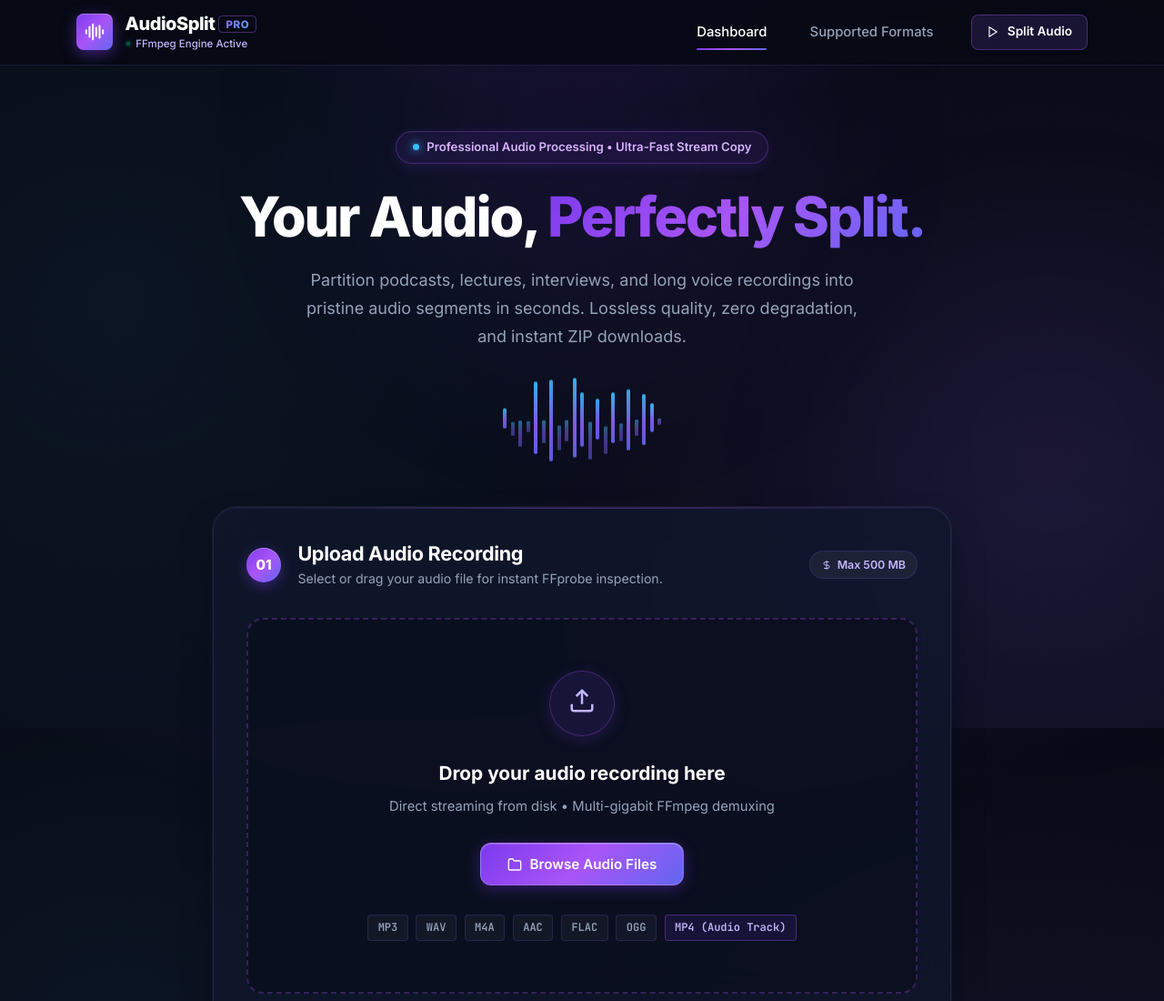
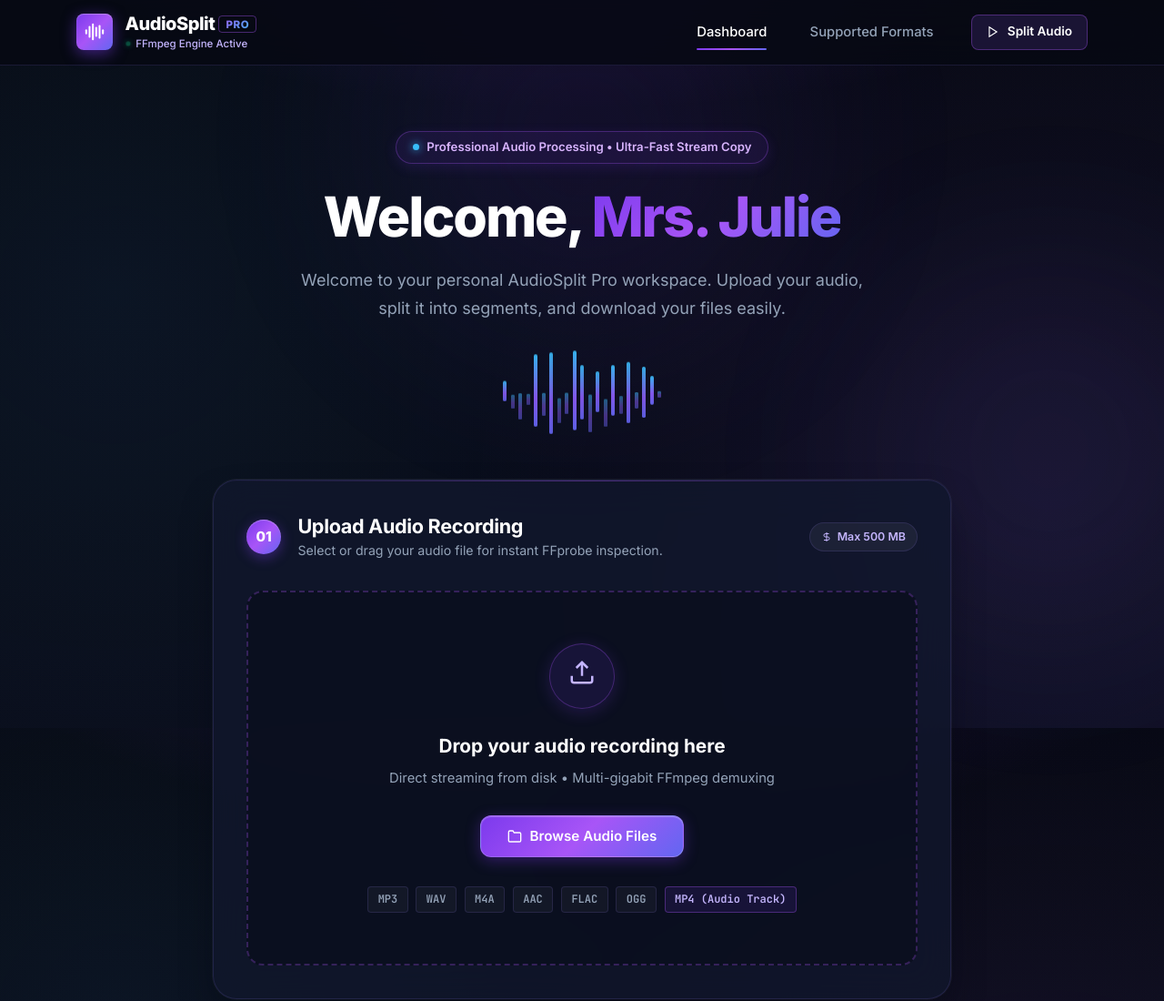
Before and after one commit to vinithmathew972/AudioSplit-Pro, a plain HTML site: page frontend/index.html in a window 1280 px wide. Shown: the top 1100 px of the page at 91% size. Drawn offline with Linux system fonts and the light colour scheme.

Commit message:
personalize audiosplit

```diff
--- a/frontend/index.html
+++ b/frontend/index.html
@@ -68,10 +68,10 @@
           <span class="badge-dot"></span>
           <span>Professional Audio Processing • Ultra-Fast Stream Copy</span>
         </div>
-        <h1 class="hero-title">Your Audio, <span class="gradient-text">Perfectly Split.</span></h1>
+        <h1 class="hero-title">Welcome, <span class="gradient-text">Mrs. Julie</span></h1>
         <p class="hero-description">
-          Partition podcasts, lectures, interviews, and long voice recordings into pristine audio segments in seconds.
-          Lossless quality, zero degradation, and instant ZIP downloads.
+          Welcome to your personal AudioSplit Pro workspace.
+          Upload your audio, split it into segments, and download your files easily.
         </p>
 
         <!-- Interactive Audio Waveform Visualizer -->
```
